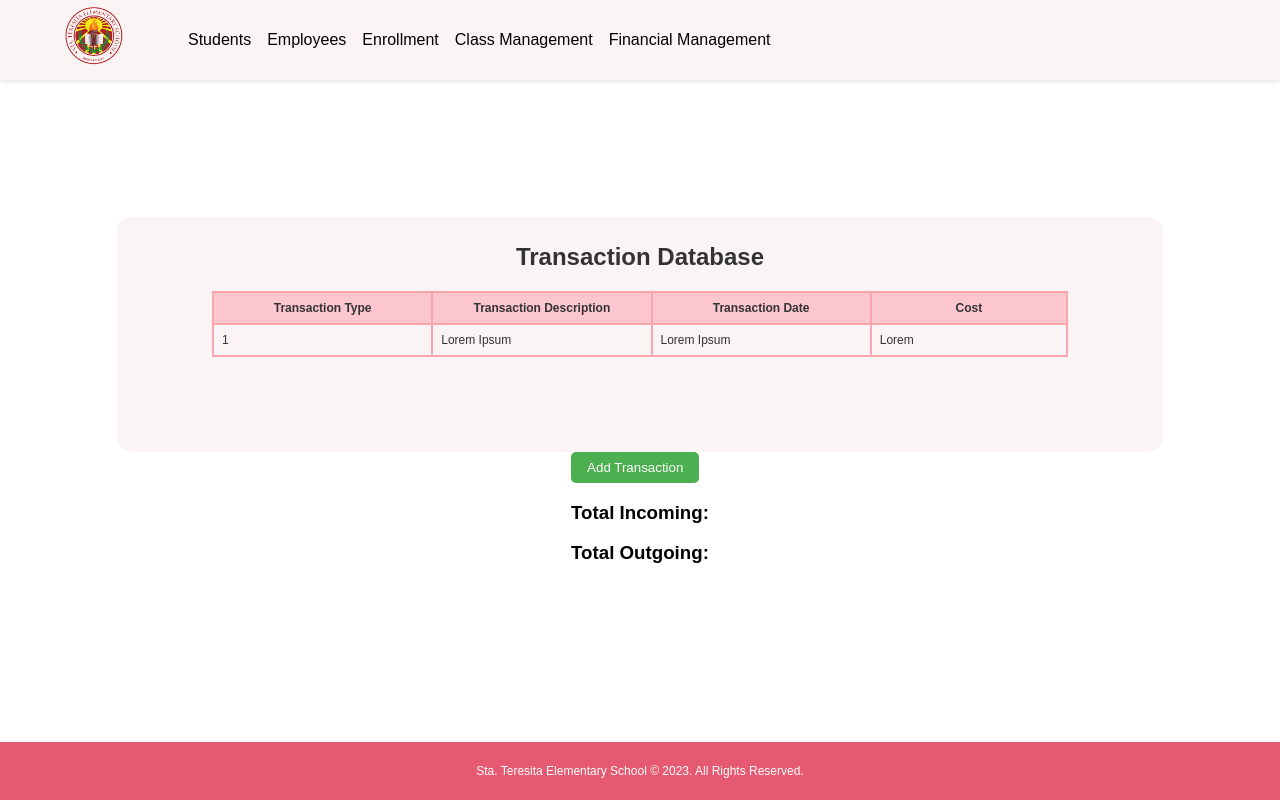
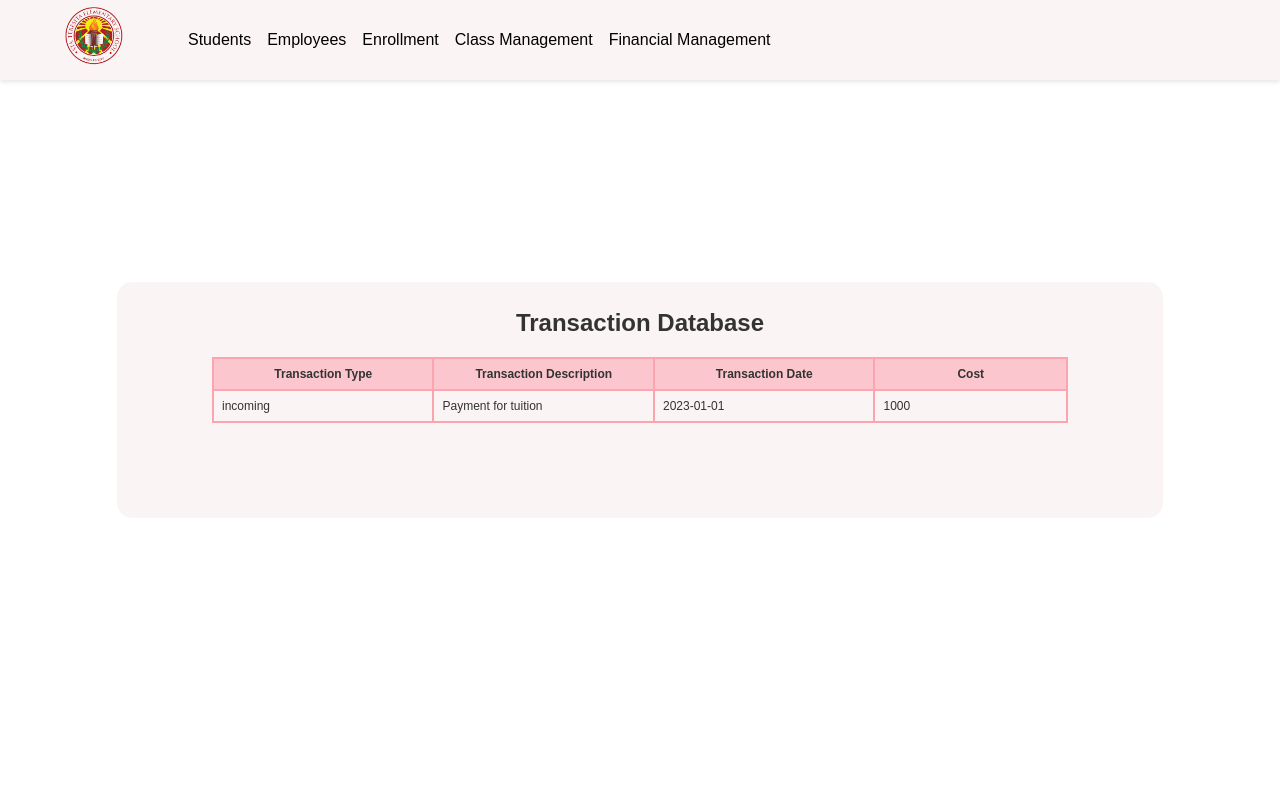
Before and after one commit to KurtRumbaua/WebSys_SRMS, a React (Create React App) app in the folder frontend/: page /financial-management in a window 1280 px wide. Built offline with nearby package versions, Linux system fonts and the light colour scheme.

Commit message:
Added transaction database

```diff
--- a/frontend/src/App.js
+++ b/frontend/src/App.js
@@ -18,7 +18,7 @@ import ClassManagementPage from "./pages/adminviews/class-management";
 import EnrollStudentPage from "./pages/adminviews/enroll_students";
 import StudentsDatabase from "./pages/adminviews/students-database";
 import EmployeesDatabase from "./pages/adminviews/employees-database";
-import FinancialManagement from "./pages/adminviews/financial-management";
+import TransactionDatabase from "./pages/adminviews/financial-management";
 
 //parent-views
 import StudenInfo from "./pages/parentviews/studentinfo";
@@ -37,7 +37,7 @@ function App() {
         <Route path="/class-teacher-assign" element={<ClassTeacherAssign />} />
         <Route path="/class-management" element={<ClassManagementPage />} />
         <Route path="/enroll-student" element={<EnrollStudentPage />} />
-        <Route path="/financial-management" element={<FinancialManagement />} />
+        <Route path="/financial-management" element={<TransactionDatabase/>} />
 
         {/* parentviews */}
         <Route path="/parenthome" element={<ParentHome/>}/>
--- a/frontend/src/pages/adminviews/employees-database.js
+++ b/frontend/src/pages/adminviews/employees-database.js
@@ -1,24 +1,35 @@
-import React, { useState } from "react";
-import "../../styles/enroll-students.css"; // Make sure to import the CSS file
-import logo from "../../assets/Schoollogo.png";
-import { NavLink } from "react-router-dom";
+import React, {useEffect ,useState } from 'react';
+import '../../styles/enroll-students.css';
+import logo from '../../assets/Schoollogo.png';
+import { NavLink } from 'react-router-dom';
 
 function EnrollStudents() {
-    const [isPopupOpen, setIsPopupOpen] = useState(false);
-    const [selectedEmployee, setSelectedEmployee] = useState(null);
-    const [isAddEmployeePopupOpen, setIsAddEmployeePopupOpen] = useState(false);
 
-    // Function to toggle pop-up visibility and set selected enrollee
-    const togglePopup = (employee) => {
-      setSelectedEmployee(employee);
-      setIsPopupOpen(!isPopupOpen);
-    };
+    const [teachers, setTeachers] = useState([
+        { id: 1, lastName: "Doe", firstName: "John", field: "Math" },
+    ]);
 
-      // Function to toggle add employee pop-up visibility
-  const toggleAddEmployeePopup = () => {
-    setIsAddEmployeePopupOpen(!isAddEmployeePopupOpen);
-  };
-  return (
+    const [editFormData, setEditFormData] = useState(null);
+    const [isEditing, setIsEditing] = useState(false);
+
+    // Simulate fetching data
+    useEffect(() => {
+        //const fetchData = async () => {
+        //    // Simulated fetch from an API
+        //    let result = await fetch('http://localhost:7000/student/basic')
+        //        .then(response => response.json())
+        //        .catch(error => console.error('Error:', error));
+        //    result = result['data'];
+        //    for (let i = 0; i < result.length; i++) {
+        //        setStudents(oldArray => [...oldArray, result[i]]);
+        //    }
+        //};
+
+        //fetchData();
+    }, []); // Empty dependency array means this effect runs only once after the initial
+
+
+    return (
     <>
       <div className="admin-container">
         <header className="admin-header">
@@ -65,92 +76,22 @@ function EnrollStudents() {
             </tr>
           </thead>
           <tbody>
-          <tr onClick={() => togglePopup({ id: 1, lastName: "Lorem Ipsum", firstName: "Lorem Ipsum", field: "Lorem" })}>
-              <td>1</td>
-              <td>Lorem Ipsum</td>
-              <td>Lorem Ipsum</td>
-              <td>Lorem</td>
-            </tr>
+            {
+              teachers.map((teacher) => (
+                <tr key={teacher.id}>
+                  <td>{teacher.id}</td>
+                  <td>{teacher.lastName}</td>
+                  <td>{teacher.firstName}</td>
+                  <td>{teacher.field}</td>
+                </tr>
+              ))
+            }
           </tbody>
         </table>
       </div>
-      </div>
-            {/* Pop-up window */}
-            {isPopupOpen && (
-        <div className="admin-popup-container">
-          <div className="admin-popup-content">
-            <h2>Employee Details</h2>
-            <p>Last Name:</p>
-            <p>First Name:</p>
-            <p>ID:</p>
-            <p>Field:</p>
-            <p>Birth Date:</p>
-            <p>Contact No:</p>
-            <p>Email:</p>
-            <p>Address:</p>
-            <button>Edit</button>
-            <button>Delete</button>
-            <button onClick={() => togglePopup(null)}>Close</button>
-          </div>
-        </div>
-      )}
-    {/* Add employee pop-up */}
-    {isAddEmployeePopupOpen && (
-    <div className="admin-popup-container">
-        <div className="admin-popup-content">
-        <h2>Add Employee</h2>
-        <form clasName="admin-form-employee">
-            <div className="form-group">
-            <label htmlFor="lastName">Last Name:</label>
-            <input type="text" id="lastName" name="lastName" />
-            </div>
-            <div className="form-group">
-            <label htmlFor="firstName">First Name:</label>
-            <input type="text" id="firstName" name="firstName" />
-            </div>
-            <div className="form-group">
-            <label htmlFor="id">ID:</label>
-            <input type="text" id="id" name="id" />
-            </div>
-            <div className="form-group">
-            <label htmlFor="field">Field:</label>
-            <input type="text" id="field" name="field" />
-            </div>
-            <div className="form-group">
-            <label htmlFor="birthDate">Birth Date:</label>
-            <input type="date" id="birthDate" name="birthDate" />
-            </div>
-            <div className="form-group">
-            <label htmlFor="contactNo">Contact No:</label>
-            <input type="text" id="contactNo" name="contactNo" />
-            </div>
-            <div className="form-group">
-            <label htmlFor="email">Email:</label>
-            <input type="email" id="email" name="email" />
-            </div>
-            <div className="form-group">
-            <label htmlFor="address">Address:</label>
-            <input type="text" id="address" name="address" />
-            </div>
-            <button type="submit">Submit</button>
-        </form>
-        <button onClick={() => toggleAddEmployeePopup()}>Close</button>
-        </div>
     </div>
-    )}
-
-      <button
-        className="admin-post-button"
-        onClick={() => toggleAddEmployeePopup()}>
-        Add Employee
-      </button>
-      <div>
-        <footer className="admin-footer">
-          <p>Sta. Teresita Elementary School © 2023. All Rights Reserved.</p>
-        </footer>
-      </div>
     </>
-  );
+   );
 }
 
 export default EnrollStudents;
--- a/frontend/src/pages/adminviews/financial-management.js
+++ b/frontend/src/pages/adminviews/financial-management.js
@@ -1,15 +1,33 @@
-import React, {useState} from "react";
-import "../../styles/enroll-students.css"; // Make sure to import the CSS file
-import logo from "../../assets/Schoollogo.png";
-import { NavLink } from "react-router-dom";
+import React, {useEffect ,useState } from 'react';
+import '../../styles/enroll-students.css';
+import logo from '../../assets/Schoollogo.png';
+import { NavLink } from 'react-router-dom';
 
-function EnrollStudents() {
-    const [isAddTransactionPopupOpen, setIsAddTransactionPopupOpen] = useState(false);
+function TransactionDatabase() {
 
-      // Function to toggle add transaction pop-up visibility
-      const toggleAddTransactionPopup = () => {
-        setIsAddTransactionPopupOpen(!isAddTransactionPopupOpen);
-      };
+    const [transactions, setTransactions] = useState([
+        { id: 1, transactionType: "incoming", transactionDescription: "Payment for tuition", transactionDate: "2023-01-01", cost: 1000 },
+    ]);
+
+    const [editFormData, setEditFormData] = useState(null);
+    const [isEditing, setIsEditing] = useState(false);
+
+    // Simulate fetching data
+    useEffect(() => {
+        //const fetchData = async () => {
+        //    // Simulated fetch from an API
+        //    let result = await fetch('http://localhost:7000/student/basic')
+        //        .then(response => response.json())
+        //        .catch(error => console.error('Error:', error));
+        //    result = result['data'];
+        //    for (let i = 0; i < result.length; i++) {
+        //        setStudents(oldArray => [...oldArray, result[i]]);
+        //    }
+        //};
+
+        //fetchData();
+    }, []); // Empty dependency array means this effect runs only once after the initial
+
 
     return (
     <>
@@ -45,6 +63,8 @@ function EnrollStudents() {
           </nav>
         </header>
       </div>
+
+
       <div className="enroll-students">
         <div className="admin-content">
           <h1>Transaction Database</h1>
@@ -58,59 +78,22 @@ function EnrollStudents() {
               </tr>
             </thead>
             <tbody>
-            <tr>
-              <td>1</td>
-              <td>Lorem Ipsum</td>
-              <td>Lorem Ipsum</td>
-              <td>Lorem</td>
+              {
+                transactions.map((transaction) => (
+                  <tr key={transaction.id}>
+                    <td>{transaction.transactionType}</td>
+                    <td>{transaction.transactionDescription}</td>
+                    <td>{transaction.transactionDate}</td>
+                    <td>{transaction.cost}</td>
                   </tr>
+                ))
+              }
             </tbody>
           </table>
         </div>
-      </div>
-      <div>
-            {/* Add employee pop-up */}
-    {isAddTransactionPopupOpen && (
-    <div className="admin-popup-container">
-        <div className="admin-popup-content">
-        <h2>Add Transaction Record</h2>
-        <div className="form-group">
-            <label htmlFor="transactionType">Transaction Type:</label>
-            <select id="transactionType" name="transactionType">
-            <option value="incoming">Incoming</option>
-            <option value="outgoing">Outgoing</option>
-            </select>
-        </div>
-        <form clasName="admin-form-employee">
-            <div className="form-group">
-            <label htmlFor="lastName">Transaction Description:</label>
-            <input type="text" id="lastName" name="lastName" />
-            </div>
-            <div className="form-group">
-            <label htmlFor="firstName">Cost:</label>
-            <input type="text" id="firstName" name="firstName" />
-            </div>
-            <button type="submit">Submit</button>
-        </form>
-        <button onClick={() => toggleAddTransactionPopup()}>Close</button>
-        </div>
-    </div>
-    )}
-      <button
-        className="admin-post-button"
-        onClick={() => toggleAddTransactionPopup()}>
-        Add Transaction
-      </button>
-        <h3>Total Incoming:</h3>
-        <h3>Total Outgoing:</h3>
-      </div>
-      <div>
-        <footer className="admin-footer">
-          <p>Sta. Teresita Elementary School © 2023. All Rights Reserved.</p>
-        </footer>
       </div>
     </>
    );
 }
 
-export default EnrollStudents;
+export default TransactionDatabase;
```
Lines whose indentation alone changed are shown as unchanged.
